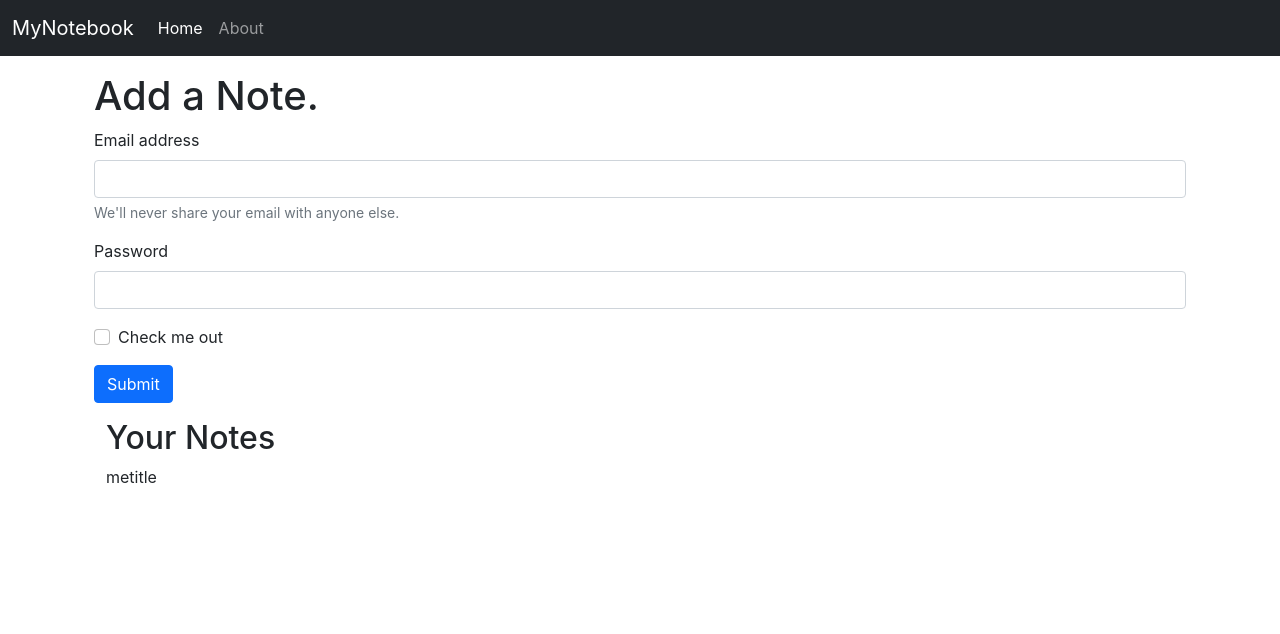
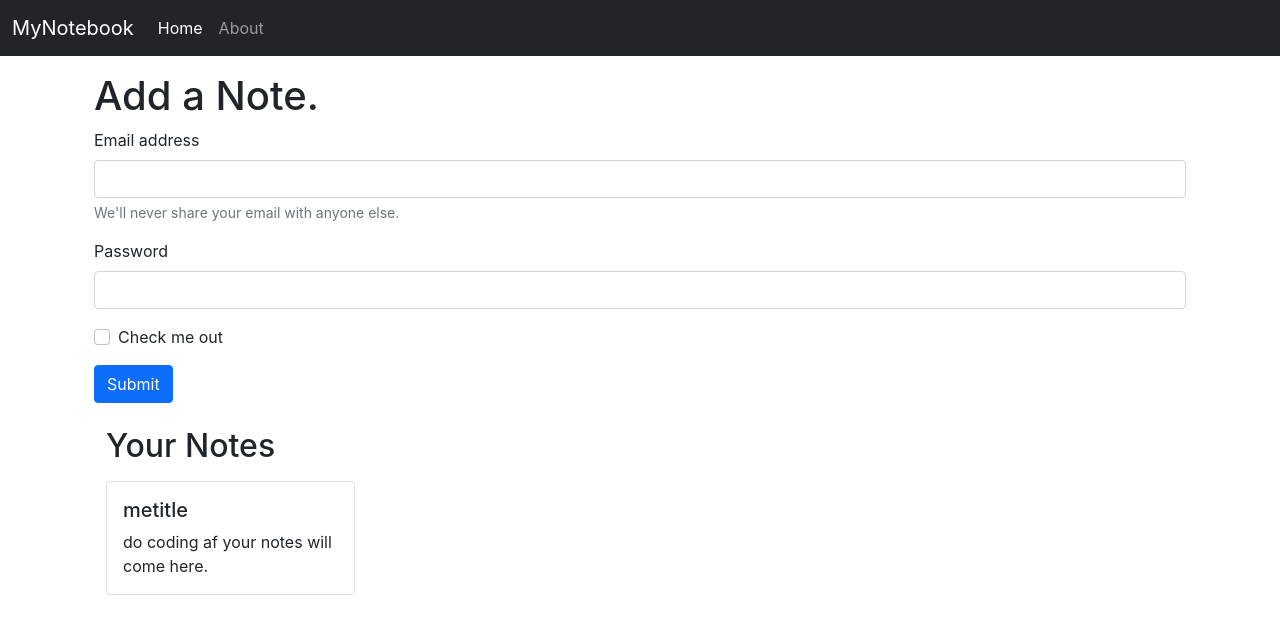
Before and after one commit to ADNOR-INDIA/MyNotebook, a React (Create React App) app in the folder client/: page / in a window 1280 px wide. Shown: the top 634 px of the page. Built offline with nearby package versions, Linux system fonts and the light colour scheme.

Commit message:
Home page modified.

```diff
--- a/client/src/Components/Home.js
+++ b/client/src/Components/Home.js
@@ -1,10 +1,7 @@
-import React, { useContext }  from 'react';
-import noteContext from '../context/notes/noteContext';
+import React from 'react';
+import Notes from "./Notes.js";
 
 const Home=()=>{
-  const context = useContext(noteContext);
-  const{notes, setNotes} = context; //destructuring done, jo context ke notes and setNotes the ab vo yha par a jayenge.
-
     return(
         <div className='container my-3'>
             <h1>Add a Note.</h1>
@@ -25,12 +22,8 @@ const Home=()=>{
     <button type="submit" class="btn btn-primary">Submit</button>
   </form>
   <div className='container my-3'>
-  <h2>Your Notes</h2>
-  {notes.map((notes)=>{
-    return notes.title;
-  })}
+  <Notes/>
   </div>
-
 </div>
     )
 }
```
